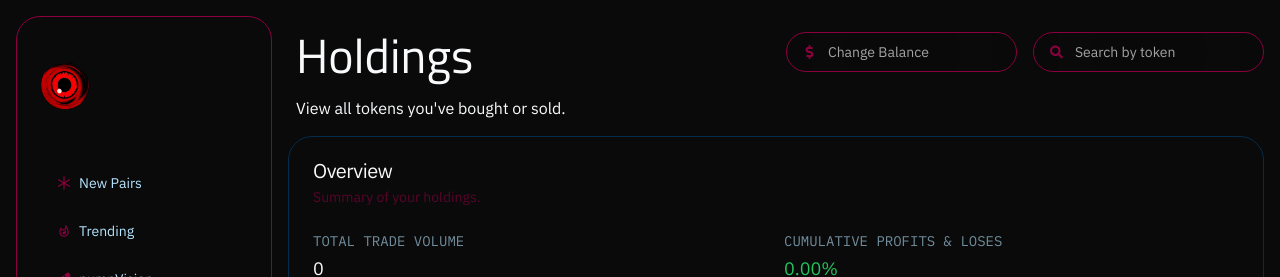
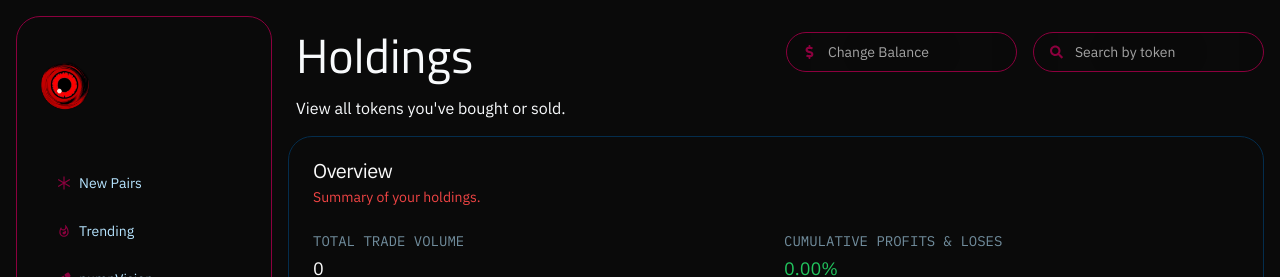
Before and after one commit to Rohitparakh/bullx-fork-frontend-main, a Next.js app: page /holdings in a window 1280 px wide. Shown: the top 277 px of the page. Built offline with nearby package versions, Linux system fonts and the light colour scheme; no server answers.

Commit message:
changed color

```diff
--- a/components/ui/card.tsx
+++ b/components/ui/card.tsx
@@ -50,7 +50,7 @@ const CardDescription = React.forwardRef<
 >(({ className, ...props }, ref) => (
   <p
     ref={ref}
-    className={cn("text-sm text-neutral-500 dark:text-[#8c003e]/60", className)}
+    className={cn("text-sm text-neutral-500 dark:text-[#ef4444]", className)}
     {...props}
   />
 ))
```
